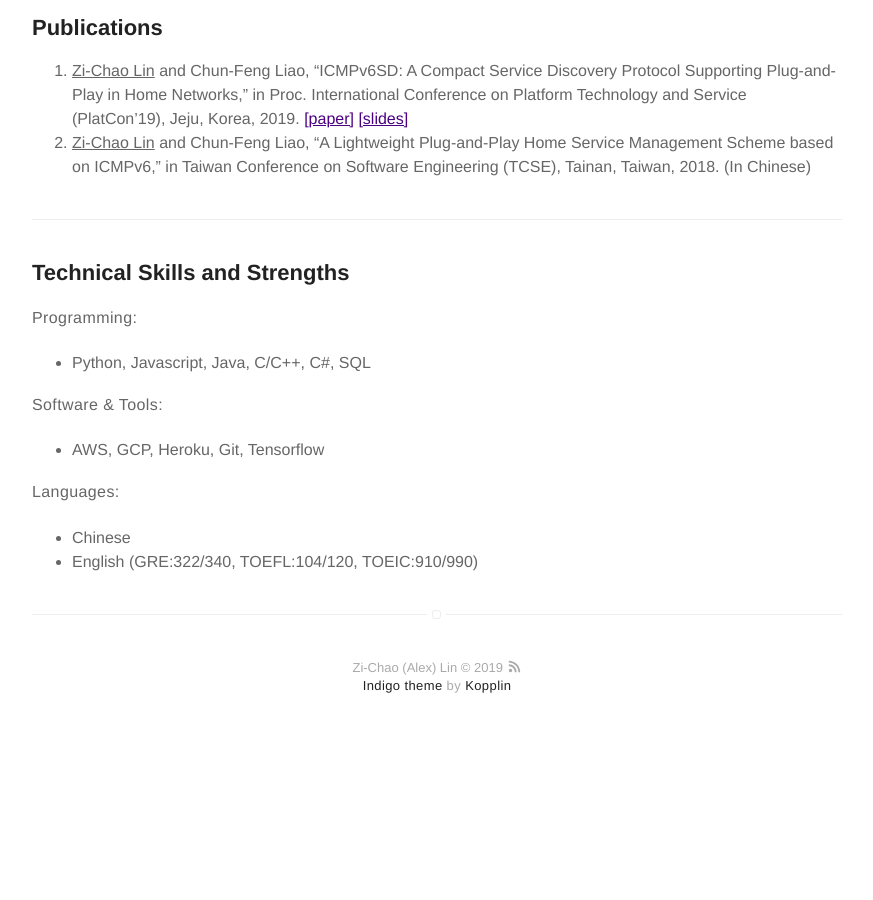
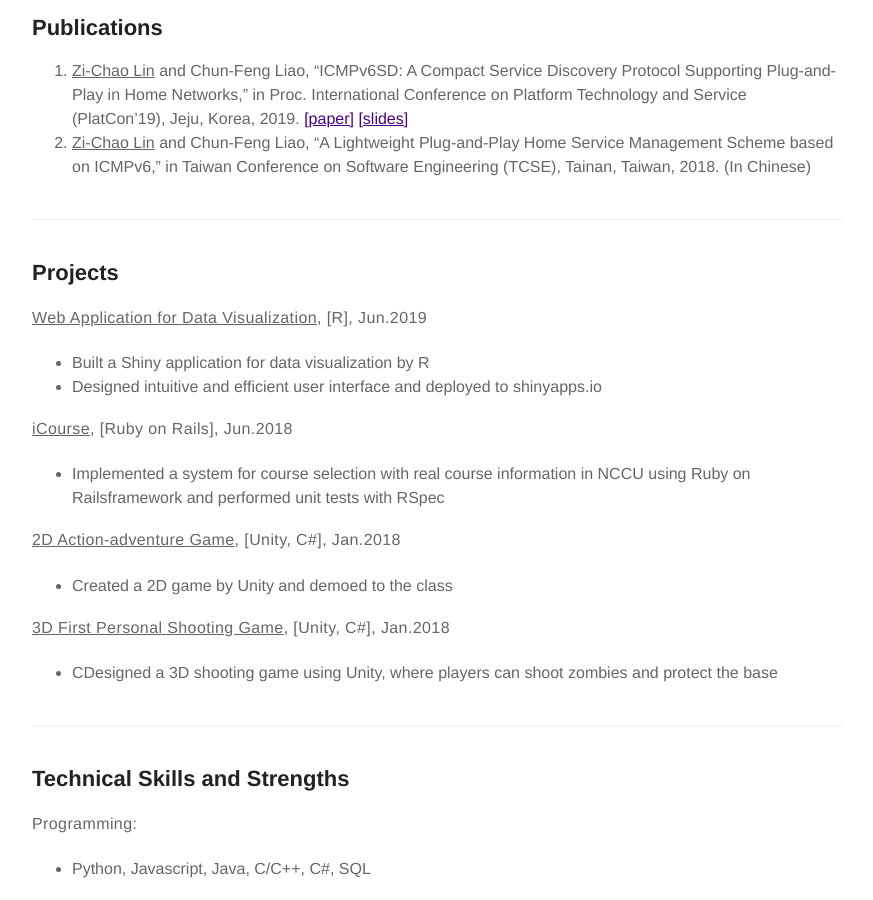
Before and after one commit to linzichao/linzichao.github.io, a Jekyll site: the page built from about.md, in a window 1280 px wide and 900 px high, scrolled down 2009 px. Shown: the whole window, without its empty margins (203-1076 px from the left). Built offline with Jekyll 4.4.1, drawn with Linux system fonts in a browser that asks for light colours; before the commit the page ends 2766 px from its top, so only the background shows below that.

Commit message:
add projects & remove blogs

```diff
--- a/_posts/2016-02-24-markdown-common-elements.markdown
+++ b/_posts/2016-02-24-markdown-common-elements.markdown
@@ -1,5 +1,5 @@
 ---
-title: "Markdown Common Elements"
+title: "Test Page"
 layout: post
 date: 2016-02-24 22:44
 image: /assets/images/markdown.jpg
--- a/about.md
+++ b/about.md
@@ -87,6 +87,31 @@ Bachelor of Science in Computer Science, GPA: 4.17/4.3, Ranking: 1/46, Sep.2015
 </ol>
 
 <hr>
+<h2>Projects</h2>
+<u>Web Application for Data Visualization</u>, [R], Jun.2019
+<ul>
+	<li><b>Built a Shiny application for data visualization by R</b></li>
+	<li><b>Designed intuitive and efficient user interface and deployed to shinyapps.io</b></li>
+</ul>
+
+<u>iCourse</u>, [Ruby on Rails], Jun.2018
+<ul>
+	<li><b>Implemented a system for course selection with real course information in NCCU using Ruby on Railsframework and performed unit tests with RSpec</b></li>
+</ul>
+
+<u>2D Action-adventure Game</u>, [Unity, C#], Jan.2018
+<ul>
+	<li><b>Created a 2D game by Unity and demoed to the class</b></li>
+</ul>
+
+<u>3D First Personal Shooting Game</u>, [Unity, C#], Jan.2018
+<ul>
+	<li><b>CDesigned a 3D shooting game using Unity, where players can shoot zombies and protect the base</b></li>
+</ul>
+
+
+
+<hr>
 
 <h2>Technical Skills and Strengths</h2>
 Programming:
```
Also changed, not shown: _posts/2015-02-24-markdown-extra-components.markdown (deleted, +0 -196 lines), _posts/2016-01-23-indigo-jekyll-theme.markdown (deleted, +0 -35 lines), 8 other files.
